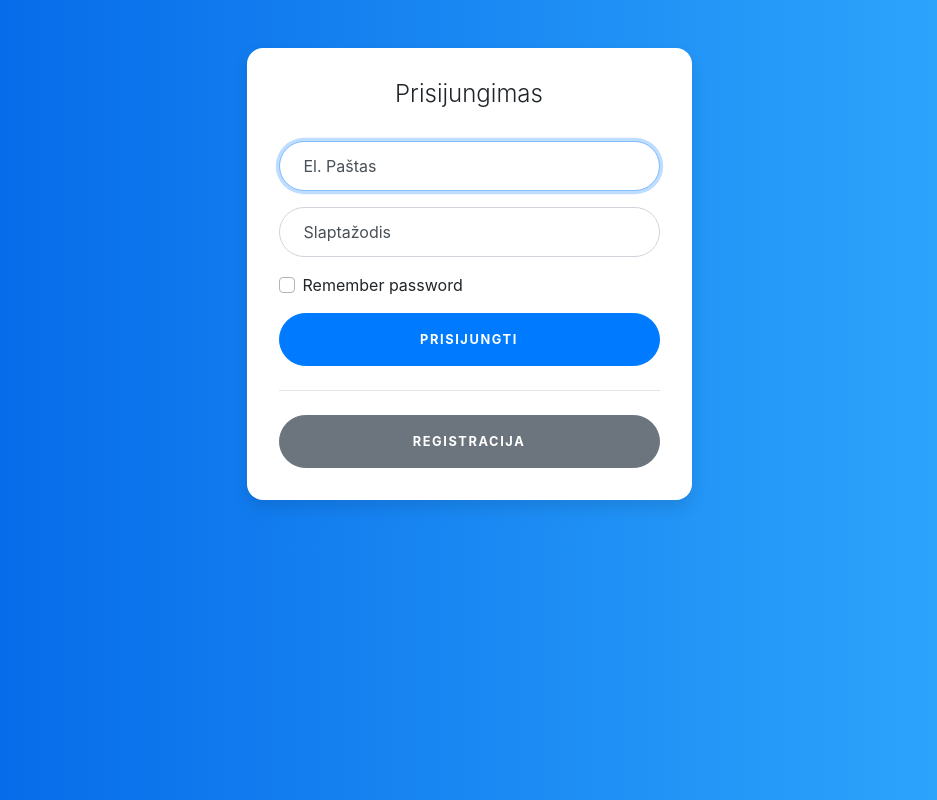
After one commit to DreDasLT/social-network, a Symfony app: template templates/security/login.html.twig in a window 1280 px wide. The commit adds this page. Shown: the whole page, without its empty margins (171-1108 px from the left). Run offline with Twig, Linux system fonts and the light colour scheme; the template is opened without the code that fills it, so the values that code supplies are empty; some libraries are stand-ins or nearby versions.

Commit message:
Implemented Registration. (#1)
Implemented Login.
Added styling for both forms.

```diff
--- a/composer.json
+++ b/composer.json
@@ -5,7 +5,7 @@
         "php": "^7.2.5",
         "ext-ctype": "*",
         "ext-iconv": "*",
-        "sensio/framework-extra-bundle": "^5.1",
+        "sensio/framework-extra-bundle": "^5.5",
         "symfony/asset": "5.0.*",
         "symfony/console": "5.0.*",
         "symfony/dotenv": "5.0.*",
--- a/templates/base.html.twig
+++ b/templates/base.html.twig
@@ -3,10 +3,16 @@
     <head>
         <meta charset="UTF-8">
         <title>{% block title %}Welcome!{% endblock %}</title>
-        {% block stylesheets %}{% endblock %}
+        <link href="https://stackpath.bootstrapcdn.com/bootstrap/4.4.1/css/bootstrap.min.css" rel="stylesheet" id="bootstrap-css">
+        <link href="https://cdnjs.cloudflare.com/ajax/libs/font-awesome/5.11.2/css/all.min.css" rel="stylesheet" id="bootstrap-css">
+        {% block stylesheets %}
+
+        {% endblock %}
     </head>
     <body>
         {% block body %}{% endblock %}
+        <script src="https://code.jquery.com/jquery-3.4.1.slim.min.js" integrity="sha256-pasqAKBDmFT4eHoN2ndd6lN370kFiGUFyTiUHWhU7k8=" crossorigin="anonymous"></script>
+        <script src="https://stackpath.bootstrapcdn.com/bootstrap/4.4.1/js/bootstrap.bundle.min.js"></script>
         {% block javascripts %}{% endblock %}
     </body>
 </html>
--- /dev/null
+++ b/templates/security/base.html.twig
@@ -0,0 +1,156 @@
+{% extends 'base.html.twig' %}
+
+{% block body %}
+
+	<style>:root
+	{
+		--input-padding-x: 1.5rem;
+		--input-padding-y: 0.75rem;
+	}
+
+	body {
+		background: #007bff;
+		background: linear-gradient(to right, #0062E6, #33AEFF);
+	}
+
+	.card-signin {
+		border: 0;
+		border-radius: 1rem;
+		box-shadow: 0 0.5rem 1rem 0 rgba(0, 0, 0, 0.1);
+	}
+
+	.card-signin .card-title {
+		margin-bottom: 2rem;
+		font-weight: 300;
+		font-size: 1.5rem;
+	}
+
+	.card-signin .card-body {
+		padding: 2rem;
+	}
+
+	.form-signin {
+		width: 100%;
+	}
+
+	.form-signin .btn {
+		font-size: 80%;
+		border-radius: 5rem;
+		letter-spacing: 0.1rem;
+		font-weight: bold;
+		padding: 1rem;
+		transition: all 0.2s;
+	}
+
+	.form-label-group {
+		position: relative;
+		margin-bottom: 1rem;
+	}
+
+	.form-label-group input {
+		height: auto;
+		border-radius: 2rem;
+	}
+
+	.form-label-group > input,
+	.form-label-group > label {
+		padding: var(--input-padding-y) var(--input-padding-x);
+	}
+
+	.form-label-group > label {
+		position: absolute;
+		top: 0;
+		left: 0;
+		display: block;
+		width: 100%;
+		margin-bottom: 0;
+		/* Override default `<label>` margin */
+		line-height: 1.5;
+		color: #495057;
+		border: 1px solid transparent;
+		border-radius: 0.25rem;
+		transition: all 0.1s ease-in-out;
+	}
+
+	.form-label-group input::-webkit-input-placeholder {
+		color: transparent;
+	}
+
+	.form-label-group input:-ms-input-placeholder {
+		color: transparent;
+	}
+
+	.form-label-group input::-ms-input-placeholder {
+		color: transparent;
+	}
+
+	.form-label-group input::-moz-placeholder {
+		color: transparent;
+	}
+
+	.form-label-group input::placeholder {
+		color: transparent;
+	}
+
+	.form-label-group input:not(:placeholder-shown) {
+		padding-top: calc(var(--input-padding-y) + var(--input-padding-y) *(2 / 3));
+		padding-bottom: calc(var(--input-padding-y) / 3);
+	}
+
+	.form-label-group input:not(:placeholder-shown)~label {
+		padding-top: calc(var(--input-padding-y) / 3);
+		padding-bottom: calc(var(--input-padding-y) / 3);
+		font-size: 12px;
+		color: #777;
+	}
+
+	.btn-google {
+		color: white;
+		background-color: #ea4335;
+	}
+
+	.btn-facebook {
+		color: white;
+		background-color: #3b5998;
+	}
+
+	/* Fallback for Edge
+-------------------------------------------------- */
+
+	@supports(-ms-ime-align: auto) {
+		.form-label-group > label {
+			display: none;
+		}
+		.form-label-group input::-ms-input-placeholder {
+			color: #777;
+		}
+	}
+
+	/* Fallback for IE
+-------------------------------------------------- */
+
+	@media all and(-ms-high-contrast: none),
+	(-ms-high-contrast: active) {
+		.form-label-group > label {
+			display: none;
+		}
+		.form-label-group input:-ms-input-placeholder {
+			color: #777;
+		}
+	}
+</style>
+
+
+<div class="container">
+	<div class="row">
+		<div class="col-sm-9 col-md-7 col-lg-5 mx-auto">
+			<div class="card card-signin my-5">
+				<div class="card-body">
+					<h5 class="card-title text-center">{% block title %}{% endblock %}</h5>
+					{% block form %}{% endblock %}
+				</div>
+			</div>
+		</div>
+	</div>
+</div>
+{% endblock %}
--- /dev/null
+++ b/templates/security/login.html.twig
@@ -0,0 +1,33 @@
+{% extends 'security/base.html.twig' %}
+
+{% block title %}Prisijungimas{% endblock %}
+
+{% block form %}
+	<form class="form-signin" method="post">
+
+		{% if error %}
+			<div class="alert alert-danger">{{ error.messageKey|trans(error.messageData, 'security') }}</div>
+		{% endif %}
+		<div class="form-label-group">
+			<input type="email" id="inputEmail" name="email" class="form-control" placeholder="El. Paštas" required autofocus>
+			<label for="inputEmail">El. Paštas</label>
+		</div>
+
+		<div class="form-label-group">
+			<input type="password" id="inputPassword" name="password" class="form-control" placeholder="Slaptažodis" required>
+			<label for="inputPassword">Slaptažodis</label>
+		</div>
+
+		<div class="custom-control custom-checkbox mb-3">
+			<input type="checkbox" class="custom-control-input" id="customCheck1">
+			<label class="custom-control-label" for="customCheck1">Remember password</label>
+		</div>
+
+		<input type="hidden" name="_csrf_token" value="{{ csrf_token('authenticate') }}">
+
+		<button class="btn btn-lg btn-primary btn-block text-uppercase" type="submit">Prisijungti</button>
+		<hr class="my-4">
+		<a href="{{path('app_register')}}" class="btn btn-lg btn-secondary btn-block text-uppercase">
+			Registracija</a>
+	</form>
+{% endblock %}
```
Also changed, not shown: src/Controller/HomeController.php (added, +19 -0 lines), src/Controller/SecurityController.php (added, +81 -0 lines), src/Entity/User.php (added, +115 -0 lines), src/Form/RegistrationFormType.php (added, +47 -0 lines), src/Migrations/Version20191201213652.php (added, +35 -0 lines), src/Repository/UserRepository.php (added, +67 -0 lines), src/Security/LoginFormAuthenticator.php (added, +105 -0 lines), templates/home/index.html.twig (added, +25 -0 lines), templates/security/register.html.twig (added, +33 -0 lines), 3 other files.
